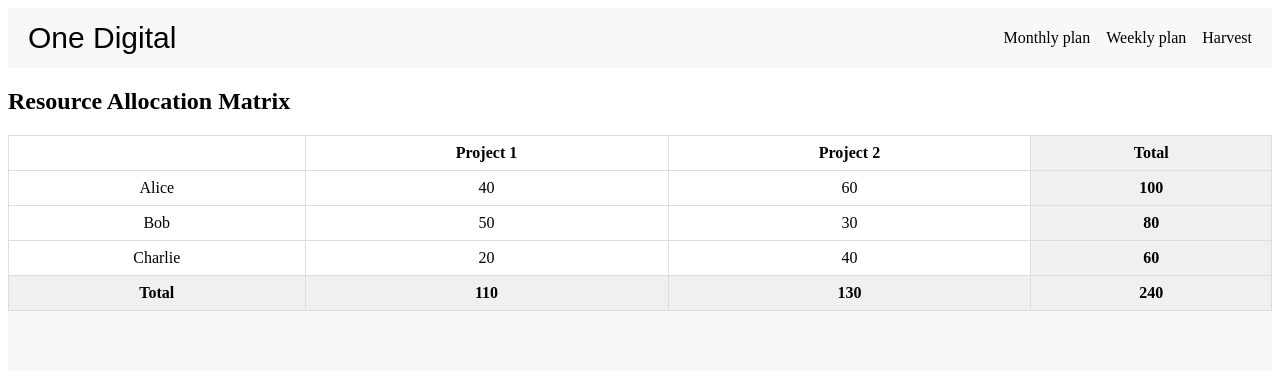
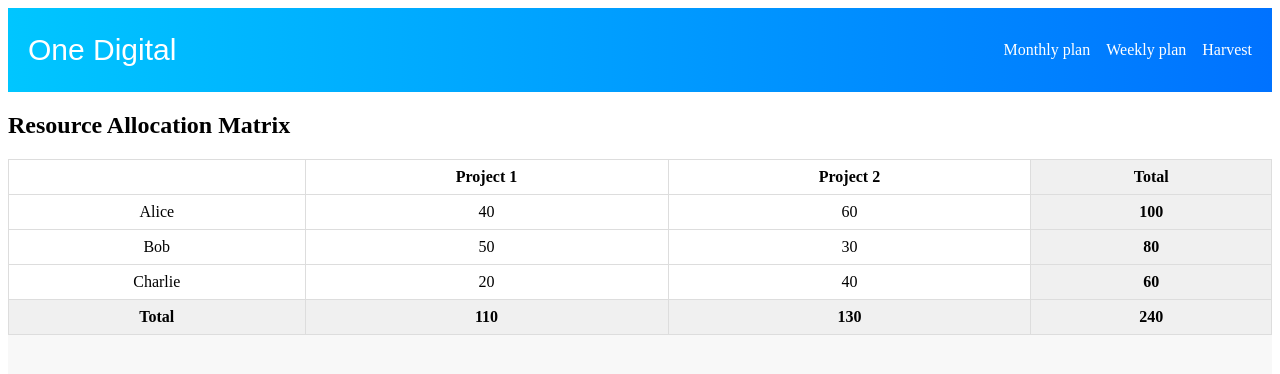
Before and after one commit to aglamazy/project_assigment, a React app in the folder client/: page / in a window 1280 px wide. Shown: the top 374 px of the page. Built offline with nearby package versions, Linux system fonts and the light colour scheme.

Commit message:
style: add gradient header

```diff
--- a/client/src/Header.tsx
+++ b/client/src/Header.tsx
@@ -4,8 +4,10 @@ const headerStyle: React.CSSProperties = {
   display: 'flex',
   alignItems: 'center',
   justifyContent: 'space-between',
-  background: '#f8f8f8',
+  background: 'linear-gradient(to right, #00c6ff, #0072ff)',
   padding: '10px 20px',
+  minHeight: '64px',
+  color: '#fff',
 };
 
 const navStyle: React.CSSProperties = {
@@ -14,6 +16,7 @@ const navStyle: React.CSSProperties = {
   gap: '1rem',
   margin: 0,
   padding: 0,
+  color: '#fff',
 };
 
 const logoStyle: React.CSSProperties = {
```
Also changed, not shown: client/public/one-digital-logo.svg.
